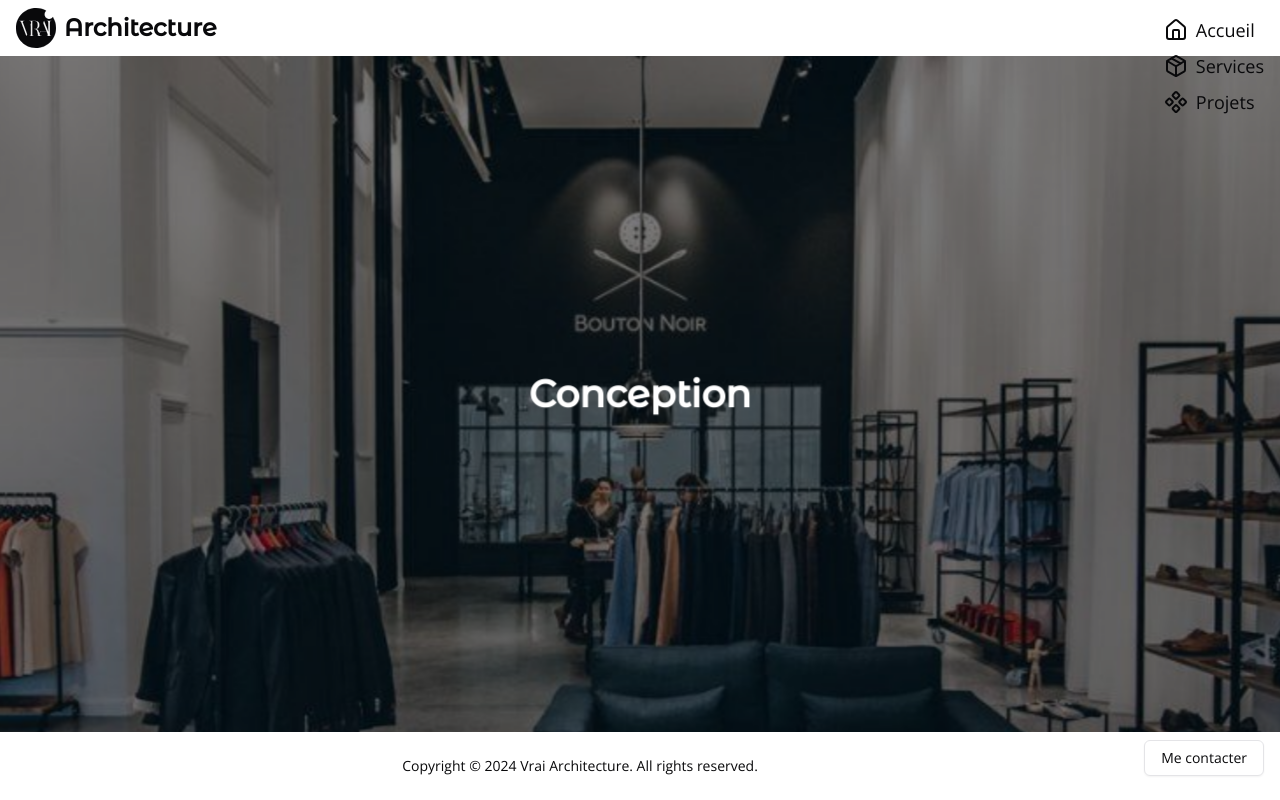
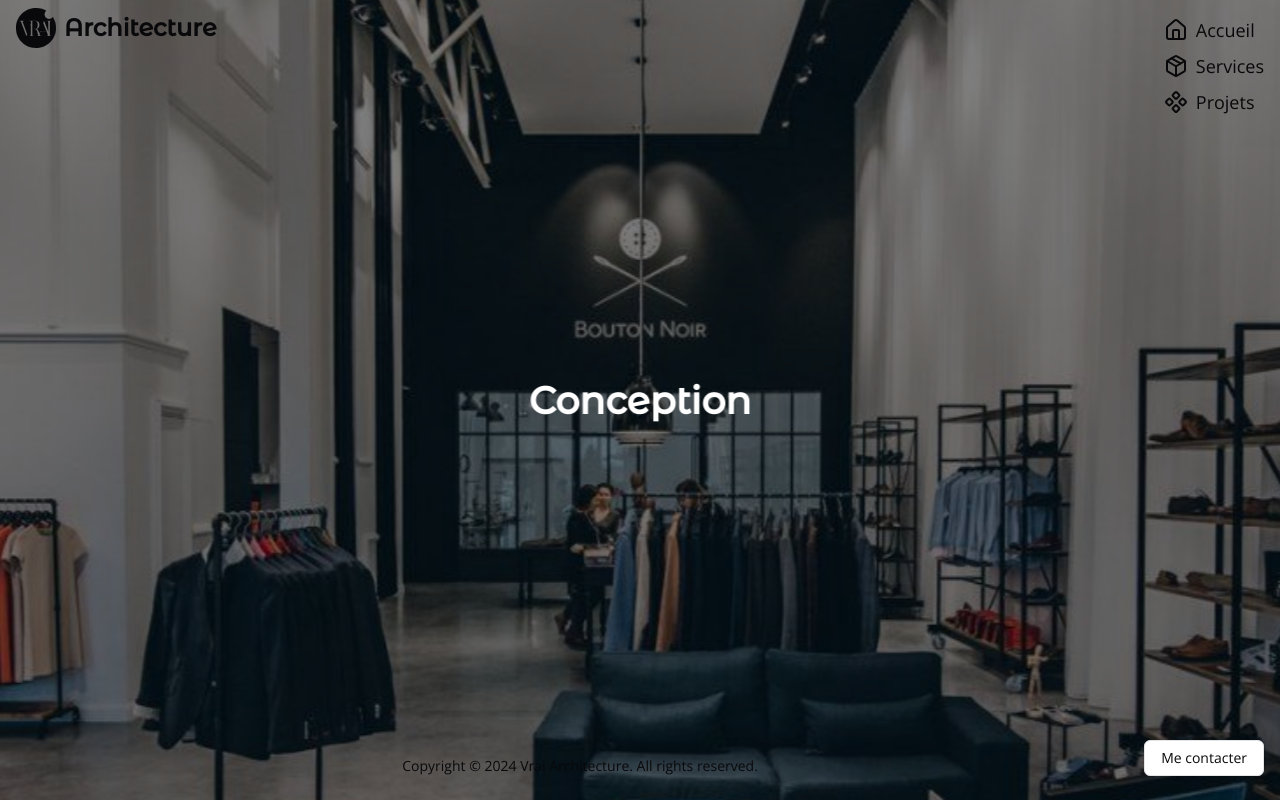
Before and after one commit to alban-care/vrai-architecture, a Next.js app: page / in a window 1280 px wide. Built offline with nearby package versions, Linux system fonts and the light colour scheme.

Commit message:
refactor: Update carousel and home slideshow styles

```diff
--- a/components/carousel.tsx
+++ b/components/carousel.tsx
@@ -48,7 +48,7 @@
   }, [children.length]);
 
   return (
-    <div className="w-full h-full top-0 left-0 flex flex-col justify-center items-center">
+    <div className="relative w-full h-full top-0 left-0 flex flex-col justify-center items-center">
       <div className="relative w-full h-full">
         <AnimatePresence initial={false}>
           {children.map((child, index) =>
--- a/components/client/home-slideshow.tsx
+++ b/components/client/home-slideshow.tsx
@@ -61,7 +61,7 @@
     );
 
   return (
-    <div className="relative w-screen h-screen overflow-hidden -z-10">
+    <div className="absolute top-0 left-0 w-screen h-screen overflow-hidden -z-10">
       <Carousel>
         {slider.map((slide, index) => (
           <div
```
